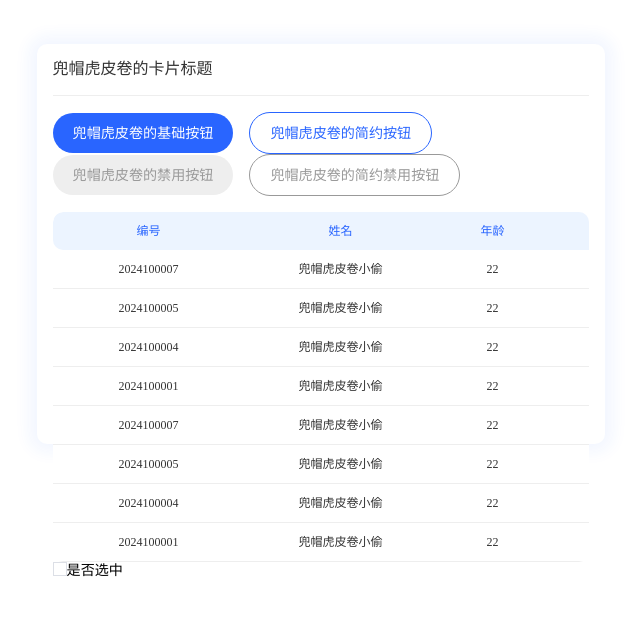
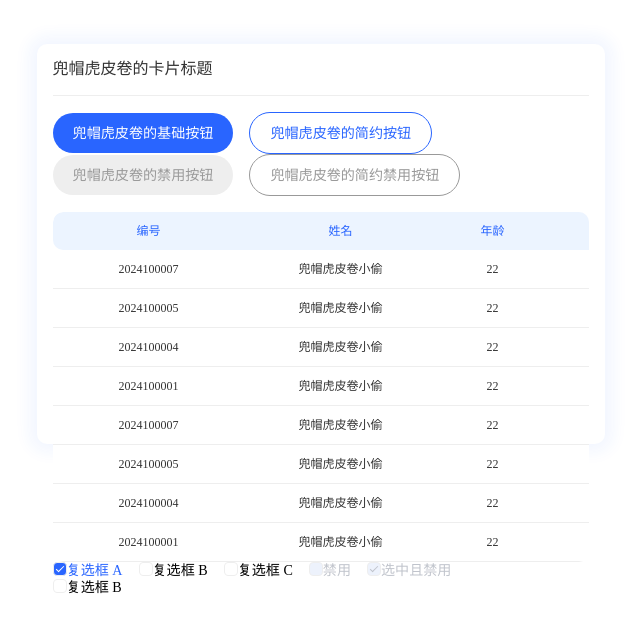
Before and after one commit to DMHPJ/DMHPJ-UI, a Vue app: page / in a window 1280 px wide. Shown: the part 164-796 px from the top of the page, without its empty margins (319-959 px from the left). Built offline with nearby package versions, Linux system fonts and the light colour scheme.

Commit message:
checkbox组件进度更新

```diff
--- a/src/App.vue
+++ b/src/App.vue
@@ -24,13 +24,20 @@
 					</template>
 				</dm-table-column>
       </dm-table>
-			<dm-checkbox v-model="testRef.checked" label="dmhpj" @change="testCheckbox">是否选中</dm-checkbox>
-		</dm-card>
+			<dm-checkbox-group v-model:modelValue="testRef.checkList">
+				<dm-checkbox label="复选框 A"></dm-checkbox>
+				<dm-checkbox label="复选框 B"></dm-checkbox>
+				<dm-checkbox label="复选框 C"></dm-checkbox>
+				<dm-checkbox label="禁用" disabled></dm-checkbox>
+				<dm-checkbox label="选中且禁用" disabled></dm-checkbox>
+			</dm-checkbox-group>
+				<dm-checkbox label="复选框 B" @change="testCheckbox"></dm-checkbox>
+			</dm-card>
 	</div>
 </template>
 
 <script setup lang="ts">
-import { ref } from 'vue';
+import { ref, watch } from 'vue';
 
 const testData = [
 	{
@@ -92,11 +99,17 @@ const testData = [
 ];
 const testRef = ref({
 	checked: false,
+	checkList: ['选中且禁用','复选框 A']
 });
 
 const testCheckbox = (val: boolean, event: Event) => {
-	console.log(val, event);
+	console.log('App Handle Checkbox Change', val, event);
 };
+
+watch(() => testRef.value.checkList, (val) => {
+	console.log('App Watch CheckboxGroup', val);
+})
+
 </script>
 
 <style scoped>
--- a/src/components/checkbox/index.scss
+++ b/src/components/checkbox/index.scss
@@ -21,13 +21,34 @@
 			height: var(--dm-checkbox-show-size, 0.75rem);
 			position: relative;
 			display: inline-block;
-			border: 1px solid #dcdfe6;
+			border: var(--dm-checkbox-show-border, 0.06rem solid $dm-dividing-line-color);
+			border-radius: var(--dm-checkbox-show-border-radius, 0.25rem);
 		}
 
+		& .dm-checkbox-original {
+			position: absolute;
+			width: 0;
+			height: 0;
+			z-index: -1;
+			opacity: 0;
+			outline: none;
+		}
+	}
+
+	& .dm-checkbox-label{
+		cursor: pointer;
+		user-select: none;
+	}
+}
+
+.is-checked {
+	& .dm-checkbox-show {
+		background-color: var(--dm-checkbox-show-checked-background-color, $dm-main-color);
+	}
 	& .dm-checkbox-show::after {
 		box-sizing: content-box;
 		content: "";
-      border: 1px solid #ffffff;
+		border: var(--dm-checkbox-show-checked-check, 1px solid #ffffff);
 		border-left: 0;
 		border-top: 0;
 		height: 7px;
@@ -39,19 +60,25 @@
 		transform-origin: center;
 		transform: rotate(45deg) scaleY(1);
 	}
-
-		& .dm-checkbox-original {
-			position: absolute;
-			width: 0;
-			height: 0;
-			z-index: -1;
-			opacity: 0;
-			outline: none;
-		}
+	& .dm-checkbox-label {
+		color: var(--dm-checkbox-show-checked-color, $dm-main-color);
 	}
 }
 
-.is-checked{
-  color: #2965FF;
-  background-color: #2965FF;
+.is-disabled {
+	& .dm-checkbox-show {
+		background-color: #edf2fc;
+		border-color: #dcdfe6;
+		cursor: not-allowed;
 	}
+	& .dm-checkbox-label {
+		color: #c0c4cc;
+		cursor: not-allowed;
+	}
+}
+
+.is-checked .is-disabled {
+	& .dm-checkbox-show::after{
+		border-color: #c0c4cc;
+	}
+}
--- a/src/components/checkbox/index.vue
+++ b/src/components/checkbox/index.vue
@@ -1,5 +1,12 @@
 <template>
-	<label class="dm-checkbox">
+	<label
+		class="dm-checkbox"
+		:class="[
+			{ 'is-disabled': isDisabled },
+			{ 'is-bordered': border },
+			{ 'is-checked': isChecked },
+		]"
+		:id="id">
 		<div
 			class="dm-checkbox-input"
 			:class="{
@@ -15,7 +22,7 @@
 				type="checkbox"
 				:aria-hidden="indeterminate ? 'true' : 'false'"
 				:name="name"
-				:disabled="isDisabled"
+				:disabled="!!isDisabled"
 				:true-value="trueLabel"
 				:false-value="falseLabel"
 				v-model="model"
@@ -27,7 +34,7 @@
 				class="dm-checkbox-original"
 				type="checkbox"
 				:aria-hidden="indeterminate ? 'true' : 'false'"
-				:disabled="isDisabled"
+				:disabled="!!isDisabled"
 				:value="label"
 				:name="name"
 				v-model="model"
@@ -42,11 +49,13 @@
 	</label>
 </template>
 <script lang="ts">
-import { computed, defineComponent, inject, nextTick, ref } from "vue";
+import { ComponentInternalInstance, computed, defineComponent, inject, ref } from "vue";
+import { useEmitter } from "../common/utils/emitter";
 
 export default defineComponent({
 	name: "DmCheckbox",
 	props: {
+		id: { type: String, default: "DmCheckbox" },
 		value: { type: [String, Number, Boolean], default: null },
 		label: { type: [String, Number, Boolean], default: null },
 		trueLabel: { type: [String, Number], default: null },
@@ -66,44 +75,31 @@ export default defineComponent({
 			isLimitExceeded: false,
 		});
 
-		const _checkboxGroup = inject("CheckboxGroupContextKey", {
-			store: null,
-			min: 0,
-			max: 0,
-			value: { disabled: false },
-			dispatch: (type: string, event: string, payload: any[]) => {
-				console.log(type, event, payload);
-			},
-		});
+		const { dispatch } = useEmitter();
+		const _checkboxGroup = inject("dmCheckboxGroup") as ComponentInternalInstance;
+		const isGroup = computed(() => !!_checkboxGroup);
 
-		const isGroup = computed(() => !!_checkboxGroup);
+		const store = computed(() => (_checkboxGroup ? _checkboxGroup.props.modelValue : props.value));
 
 		const model = computed({
 			get() {
-				return props.value ? props.value : data.value.selfModel;
-				// return isGroup.value
-				// 	? _checkboxGroup?.store ?? !props.value
-				// 		? props.value
-				// 		: data.value.selfModel
-				// 	: !props.value
-				// 	? props.value
-				// 	: data.value.selfModel;
+				return isGroup.value ? store.value : props.value ? props.value : data.value.selfModel;
 			},
 
 			set(val: Array<any> | boolean) {
 				if (isGroup.value && typeof val !== "boolean") {
 					data.value.isLimitExceeded = false;
 
-					if (!_checkboxGroup?.min && val.length < _checkboxGroup.min) {
+					if (!_checkboxGroup?.props.min && val.length < (_checkboxGroup.props.min as number)) {
 						data.value.isLimitExceeded = true;
 					}
 
-					if (!_checkboxGroup?.max && val.length > _checkboxGroup.max) {
+					if (!_checkboxGroup?.props.max && val.length > (_checkboxGroup.props.max as number)) {
 						data.value.isLimitExceeded = true;
 					}
 
 					if (!data.value.isLimitExceeded) {
-						_checkboxGroup?.dispatch("DmCheckboxGroup", "input", [val]);
+						dispatch("DmCheckboxGroup", "input", [val]);
 					}
 				}
 				if (typeof val === "boolean") {
@@ -113,19 +109,14 @@ export default defineComponent({
 			},
 		});
 
-		const dmForm = inject("dmForm", { value: { disabled: false } });
-
 		const isLimitDisabled = computed(() => {
 			return false;
 		});
 
 		const isDisabled = computed(() => {
 			return isGroup.value
-				? _checkboxGroup.value.disabled ||
-						props.disabled ||
-						(dmForm.value || {}).disabled ||
-						isLimitDisabled.value
-				: props.disabled || (dmForm.value || {}).disabled;
+				? _checkboxGroup.props.disabled || props.disabled || isLimitDisabled.value
+				: props.disabled;
 		});
 
 		const isChecked = computed(() => {
@@ -148,13 +139,7 @@ export default defineComponent({
 				value = !props.falseLabel ? false : props.falseLabel;
 			}
 			emit("change", value, e);
-			nextTick(() => {
-				if (isGroup.value) {
-					_checkboxGroup?.dispatch("DmCheckboxGroup", "change", [_checkboxGroup.store]);
-				}
-			});
 		};
-
 		return { data, handleChange, isDisabled, isChecked, model };
 	},
 });
--- /dev/null
+++ b/src/components/checkboxGroup/index.scss
@@ -0,0 +1,6 @@
+@use "../common/style/var.scss" as *;
+
+.dm-checkbox-group{
+  @include flex();
+  column-gap: var(--dm-checkbox-group-column-gap, 1rem);
+}
--- /dev/null
+++ b/src/components/checkboxGroup/index.vue
@@ -0,0 +1,54 @@
+<template>
+	<div class="dm-checkbox-group" role="group" aria-label="checkbox-group">
+		<slot></slot>
+	</div>
+</template>
+<script lang="ts">
+import { computed, defineComponent, getCurrentInstance, inject, provide } from "vue";
+
+export default defineComponent({
+	name: "DmCheckboxGroup",
+	props: {
+		modelValue: { type: Object, default: {} },
+		min: { type: Number, default: 0 },
+		max: { type: Number, default: 100 },
+		disabled: { type: Boolean, default: false },
+		size: { type: String, default: "default" },
+		fill: { type: String, default: "default" },
+		textColor: { type: String, default: "#333" },
+	},
+	emits: ["update:modelValue"],
+	setup(props, { emit }) {
+		const instance = getCurrentInstance();
+		provide("dmCheckboxGroup", instance);
+		const _dmFormItemSize = computed(() => (inject("dmFormItem") as any)?.dmFormItemSize);
+		const checkboxGroupSize = computed(
+			() => props.size || _dmFormItemSize.value || (inject("$ELEMENT") as any)?.size
+		);
+
+		// const { dispatch } = useEmitter();
+
+		// const valueRef = toRef(props, 'modelValue');
+		// console.log(valueRef);
+
+		// watch(props.modelValue, (value) => {
+		// 	console.log("groupWatcher");
+		// 	console.log("groupWatcher", value);
+
+		// 	dispatch("DmFormItem", "dm.form.change", [value]);
+		// });
+
+		const input = (newValue: any) => {
+			emit("update:modelValue", newValue);
+		};
+
+		return {
+			checkboxGroupSize,
+			input
+		};
+	},
+});
+</script>
+<style lang="scss" scoped>
+@use "./index.scss";
+</style>
--- /dev/null
+++ b/src/components/common/utils/emitter.ts
@@ -0,0 +1,58 @@
+// src/composables/useEmitter.ts
+import { getCurrentInstance, ComponentPublicInstance } from "vue";
+import { stringKeyObject } from "../ts/interface";
+
+interface CustomComponent extends ComponentPublicInstance {
+	$children: ComponentPublicInstance[];
+	parent: ComponentPublicInstance | null;
+	root: ComponentPublicInstance;
+	$options: ComponentPublicInstance["$options"];
+}
+
+function mainBroadcast(
+	this: CustomComponent,
+	componentName: string,
+	eventName: string,
+	params: any[]
+) {
+	// 遍历当前组件的所有子组件
+	this.$children.forEach((child: ComponentPublicInstance) => {
+		// 获取子组件的名称
+		const name = child.$options.name;
+
+		// 如果子组件名称匹配目标组件名称，则触发事件
+		if (name === componentName) {
+			child.$emit.apply(child, [eventName, ...params]);
+		} else {
+			// 如果名称不匹配，则递归调用broadcast方法继续在子组件的子组件中寻找
+			mainBroadcast.apply(child as CustomComponent, [componentName, eventName, params]);
+		}
+	});
+}
+
+export function useEmitter() {
+	const instance = getCurrentInstance();
+
+	const dispatch = (componentName: string, eventName: string, params: any) => {
+		let parent = instance?.parent || instance?.root || null;
+		let name = parent?.type.name;
+
+		// 循环查找直到找到指定名称的组件或到达根组件
+		while (parent && (!name || name !== componentName)) {
+			parent = parent.parent;
+			if (parent) {
+				name = parent?.type.name;
+			}
+		}
+
+		if (parent && typeof (parent?.proxy as stringKeyObject)[eventName] === "function") {
+			(parent?.proxy as stringKeyObject)[eventName](...params);
+		}
+	};
+
+	function broadcast(componentName: string, eventName: string, params: any[]) {
+		mainBroadcast.call(instance as unknown as CustomComponent, componentName, eventName, params);
+	}
+
+	return { dispatch, broadcast };
+}
--- a/src/index.ts
+++ b/src/index.ts
@@ -3,10 +3,11 @@ import dmButton from "./components/button/index.vue";
 import dmTable from "./components/table/index.vue";
 import dmTableColumn from "./components/table-column/index.vue";
 import dmCheckbox from "./components/checkbox/index.vue";
+import dmCheckboxGroup from "./components/checkboxGroup/index.vue";
 
 import type { App } from "vue";
 
-const components = [dmCard, dmButton, dmTable, dmTableColumn, dmCheckbox];
+const components = [dmCard, dmButton, dmTable, dmTableColumn, dmCheckbox, dmCheckboxGroup];
 
 export function install(app: App) {
   components.forEach((component) => {
@@ -16,4 +17,4 @@ export function install(app: App) {
 
 export default { install };
 
-export { dmCard, dmButton, dmTable, dmTableColumn, dmCheckbox }
+export { dmCard, dmButton, dmTable, dmTableColumn, dmCheckbox, dmCheckboxGroup }
```
Also changed, not shown: src/components/common/ts/interface.ts (+20 -7 lines). Lines whose indentation alone changed are shown as unchanged.
